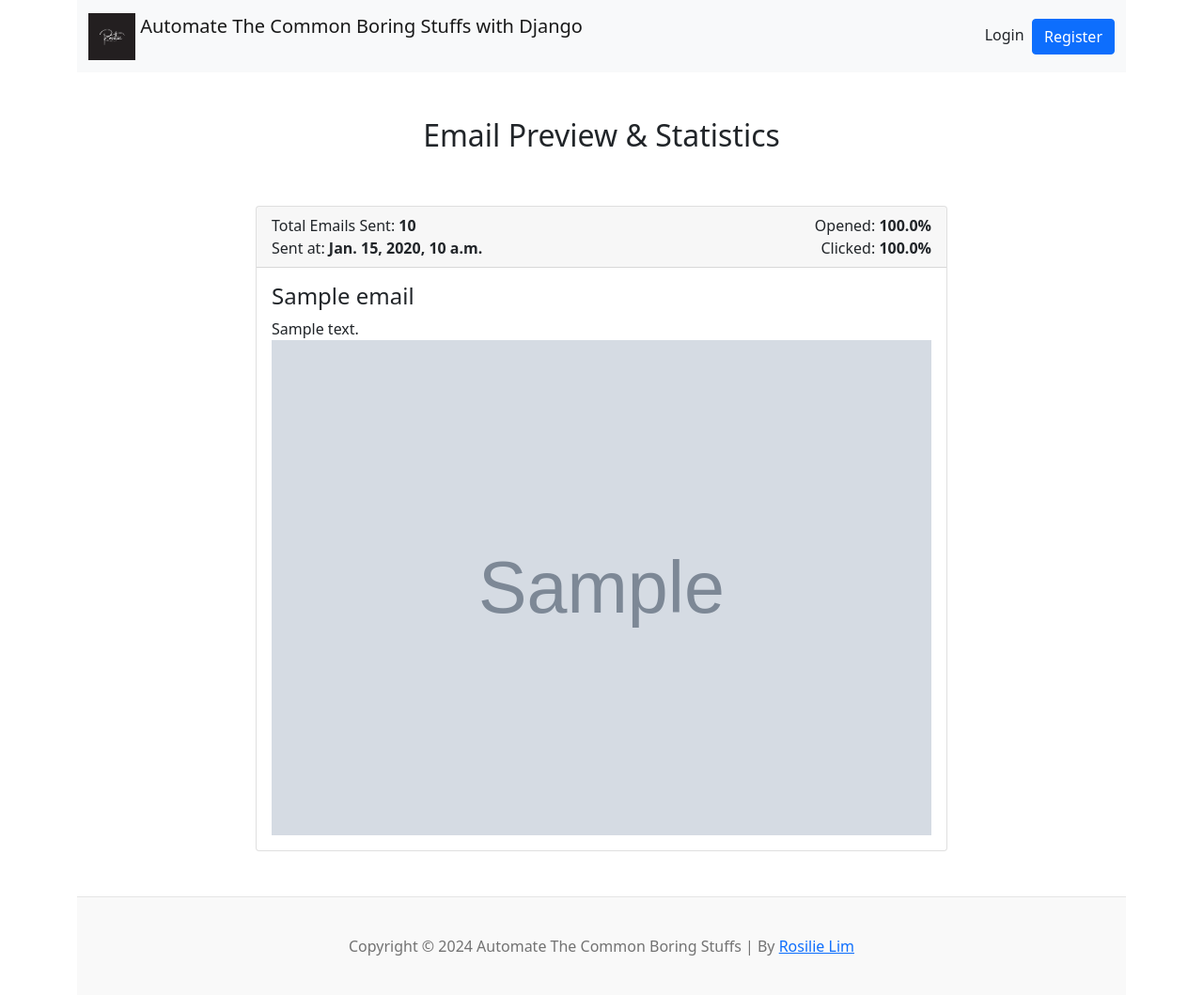
After one commit to RosyCodes/Django_AutomatingCommonTasks, a Django app: page /emails/track/stats/1/ in a window 1280 px wide. The commit adds this page. Shown: the whole page at 94% size. Run offline with Django 4.2, Linux system fonts and the light colour scheme; tables that the repository leaves empty hold one stand-in row (values such as "Sample post"); grey boxes marked "Sample" are stand-in pictures; parts of the project's set-up code (start-up, migrations or seed data) failed here and were passed over; some libraries are stand-ins or nearby versions.

Commit message:
Email tracking functionality

```diff
--- a/dataentry/tasks.py
+++ b/dataentry/tasks.py
@@ -45,7 +45,7 @@ def import_data_task(file_path, model_name):
     to_email_addresses = settings.DEFAULT_TO_EMAIL
 
     # calls our EMAIL FUNCTION HELPER INSTEAD in UTILS.py
-    send_email_notification(mail_subject, message_body, to_email_addresses)
+    send_email_notification(mail_subject, message_body, [to_email_addresses])
     # shows a message in the terminal
     return 'Data imported successfully.'
 
@@ -70,6 +70,6 @@ def export_data_task(model_name):
 
     # calls our EMAIL FUNCTION HELPER INSTEAD in UTILS.py
     send_email_notification(mail_subject, message_body,
-                            to_email_addresses, attachment=file_path)
+                            [to_email_addresses], attachment=file_path)
     # shows a message in the terminal
     return 'Export Data Task completed successfully.'
--- a/emails/models.py
+++ b/emails/models.py
@@ -8,6 +8,10 @@ class List(models.Model):
 
     def __str__(self):
         return self.email_list
+
+    def count_emails(self):
+        count = Subscriber.objects.filter(email_list=self).count()
+        return count
 
 
 class Subscriber(models.Model):
@@ -30,3 +34,51 @@ class Email(models.Model):
 
     def __str__(self):
         return self.subject
+
+    def open_rate(self):
+        total_sent = self.email_list.count_emails()
+        # extracts records with non-empty opened_at field
+        opened_count = EmailTracking.objects.filter(
+            email=self, opened_at__isnull=False).count()
+
+        # Formula
+        open_rate = (opened_count/total_sent) * 100 if total_sent > 0 else 0
+        return round(open_rate, 2)
+
+    def click_rate(self):
+        total_sent = self.email_list.count_emails()
+        opened_count = EmailTracking.objects.filter(
+            email=self, opened_at__isnull=False).count()
+
+        if opened_count > 0:
+            # Formula
+            clicked_count = EmailTracking.objects.filter(
+                email=self, clicked_at__isnull=False).count()
+            click_rate = (clicked_count/opened_count) * \
+                100 if total_sent > 0 else 0
+        else:
+            click_rate = 0
+        return round(click_rate, 2)
+
+
+class EmailTracking(models.Model):
+    email = models.ForeignKey(
+        Email, on_delete=models.CASCADE, null=True, blank=True)
+    subscriber = models.ForeignKey(
+        Subscriber, on_delete=models.CASCADE, null=True, blank=True)
+    unique_id = models.CharField(max_length=255, unique=True)
+    opened_at = models.DateTimeField(null=True, blank=True)
+    clicked_at = models.DateTimeField(null=True, blank=True)
+
+    def __str__(self):
+        return self.email.subject
+
+
+class Sent(models.Model):
+    email = models.ForeignKey(
+        Email, on_delete=models.CASCADE, null=True, blank=True)
+    total_sent = models.IntegerField()
+
+    def __str__(self):
+        # email subject - 3 emails sent.
+        return str(self.email) + ' - ' + str(self.total_sent) + ' emails sent.'
--- a/emails/tasks.py
+++ b/emails/tasks.py
@@ -4,7 +4,7 @@ from dataentry.utils import send_email_notification
 
 
 @app.task
-def send_email_task(mail_subject, message_body, to_email_addresses, attachment):
+def send_email_task(mail_subject, message_body, to_email_addresses, attachment, email_id):
     send_email_notification(mail_subject, message_body,
-                            to_email_addresses, attachment)
+                            to_email_addresses, attachment, email_id)
     return 'Email sending task executed successfully.'
--- a/emails/urls.py
+++ b/emails/urls.py
@@ -3,4 +3,9 @@ from . import views
 
 urlpatterns = [
     path('send-email/', views.send_email, name='send_email'),
+    path('track/click/<unique_id>/', views.track_click, name='track_click'),
+    path('track/open/<unique_id>/', views.track_open, name='track_open'),
+    path('track/dashboard/', views.track_dashboard, name='track_dashboard'),
+    path('track/stats/<int:pk>/', views.track_stats, name='track_stats'),
+
 ]
--- a/emails/views.py
+++ b/emails/views.py
@@ -1,12 +1,14 @@
-from django.shortcuts import render, redirect
+from django.shortcuts import render, redirect, get_object_or_404
 from .forms import EmailForm
 from django.contrib import messages
 from dataentry.utils import send_email_notification
 from django.conf import settings
-from .models import Subscriber
+from .models import Subscriber, Email, Sent, EmailTracking
 from .tasks import send_email_task
+from django.db.models import Sum
+from django.utils import timezone
 
-# Create your views here.
+from django.http import HttpResponse, HttpResponseRedirect
 
 
 def send_email(request):
@@ -14,19 +16,18 @@ def send_email(request):
         # gets the user - provided values from the Email form
         email_form = EmailForm(request.POST, request.FILES)
         if email_form.is_valid():
-            email_form = email_form.save()
+            email = email_form.save()
             # Send an email using the email helper from DATAENTRY\UTILS.PY
             mail_subject = request.POST.get('subject')
             message_body = request.POST.get('body')
 
             # Send to our default recipient
             # to_email_addresses = settings.DEFAULT_TO_EMAIL
-
             # Get the FK ID of the email group of subscribers
             email_list = request.POST.get('email_list')
 
             # Get the selected email list or group name
-            email_list = email_form.email_list
+            email_list = email.email_list
 
             # Extract email addresses from the Subscriber model
             subscribers = Subscriber.objects.filter(email_list=email_list)
@@ -34,30 +35,83 @@ def send_email(request):
             # to_email_addresses = []
             # for email in subscribers:
             #     to_email_addresses.append(email.email_address)
-
             # OPTIMIZED OPTION: adds each email
             to_email_addresses = [email.email_address for email in subscribers]
 
             # check for email attachment
-            if email_form.attachment:
-                attachment = email_form.attachment.path
+            if email.attachment:
+                attachment = email.attachment.path
             else:
                 attachment = None
 
+            email_id = email.id
             # Handover instead the email-sending task to celery in tasks.py
             send_email_task.delay(mail_subject, message_body,
-                                  to_email_addresses, attachment)
-
+                                  to_email_addresses, attachment, email_id)
             # Without celery email function, call directly this function
             # send_email_notification(
             #     mail_subject, message_body, to_email_addresses, attachment)
-
             messages.success(request, 'Email sent successfully.')
             return redirect('send_email')
         return
     else:
-        email_form = EmailForm()
+        email = EmailForm()
         context = {
-            'email_form': email_form,
+            'email_form': email,
         }
         return render(request, 'emails/send-email.html', context)
+
+
+def track_click(request, unique_id):
+    # logic to store the tracking
+    try:
+        email_tracking = EmailTracking.objects.get(unique_id=unique_id)
+        # the original link the user has provided in the email
+        url = request.GET.get('url')
+        # check if the clicked_at field is already set or not
+        if not email_tracking.clicked_at:
+            email_tracking.clicked_at = timezone.now()
+            email_tracking.save()
+            return HttpResponseRedirect(url)
+        else:
+            return HttpResponse(url)
+    except:
+        return HttpResponse('Email tracking record not found.')
+
+
+def track_open(request, unique_id):
+    # logic to store the tracking
+    try:
+        email_tracking = EmailTracking.objects.get(unique_id=unique_id)
+        # check if the opened_at field is already set or not not
+        if not email_tracking.opened_at:
+            email_tracking.opened_at = timezone.now()
+            email_tracking.save()
+            return HttpResponse('Email opened successfully.')
+        else:
+            print("Email already opened.")
+            return HttpResponse('Email already opened.')
+    except:
+        return HttpResponse('Email tracking record not found.')
+
+
+def track_dashboard(request):
+    # add the total_sent field of SENT model as  annotations or addition to each record in our query set
+    emails = Email.objects.all().annotate(
+        total_sent=Sum('sent__total_sent')).order_by('-sent_at')
+
+    context = {
+        'emails': emails,
+    }
+    # logic to store the tracking
+    return render(request, 'emails/track_dashboard.html', context)
+
+
+def track_stats(request, pk):
+    email = get_object_or_404(Email, pk=pk)
+    sent = Sent.objects.get(email=email)
+    context = {
+        'email': email,
+        'total_sent': sent.total_sent,
+    }
+    return render(request, 'emails/track_stats.html', context)
--- /dev/null
+++ b/templates/emails/track_stats.html
@@ -0,0 +1,40 @@
+{% extends 'base.html' %}
+
+{% block content %}
+<div class="">
+    <h2 class="text-center p-5">Email Preview & Statistics</h2>
+    <div class="row">
+        <div class="col-md-8 mx-auto">
+            <div class="card">
+                <div class="card-header">
+                    <div class="row">
+                        <div class="col-md-6">
+                            Total Emails Sent: <b>{{total_sent}}</b> <br>
+                            Sent at: <b>{{email.sent_at}}</b>
+                        </div>
+                        <div class="col-md-6 text-end">
+                            Opened: <b>{{email.open_rate}}%</b> <br>
+                            Clicked: <b>{{email.click_rate}}%</b>
+                        </div>
+                    </div>
+                </div>
+                <div class="card-body">
+                    <h4>{{ email.subject}}</h4>
+                    <div class="mail-body">
+                        {{email.body | safe }}
+                    </div>
+                    {% if email.attachment %}
+                    <div class="attachment">
+                        <img src="{{ email.attachment.url }}" alt="Email Attachment" width="100%">
+                    </div>
+                    {% else %}
+                    <div class="no-attachment">
+                        <p>No attachment</p>
+                    </div>
+                    {% endif %}
+                </div>
+            </div>
+        </div>
+    </div>
+</div>
+{% endblock %}
--- a/templates/home.html
+++ b/templates/home.html
@@ -52,7 +52,7 @@
     <div class="row pt-5">
         <!-- Email Tracking -->
         <div class="col-md-4">
-            <a href="#" class="text-decoration-none text-dark">
+            <a href="{% url 'track_dashboard' %}" class="text-decoration-none text-dark">
                 <div class="card alert-warning shadow">
                     <div class="card-header">
                         <h4>Email Tracking</h4>
```
Also changed, not shown: autocommontasks_main/settings.py (+16 -6 lines), dataentry/utils.py (+64 -9 lines), emails/admin.py (+8 -2 lines), templates/emails/track_dashboard.html (added, +35 -0 lines), emails/migrations/0006_emailtracking.py (added), emails/migrations/0007_sent.py (added).
